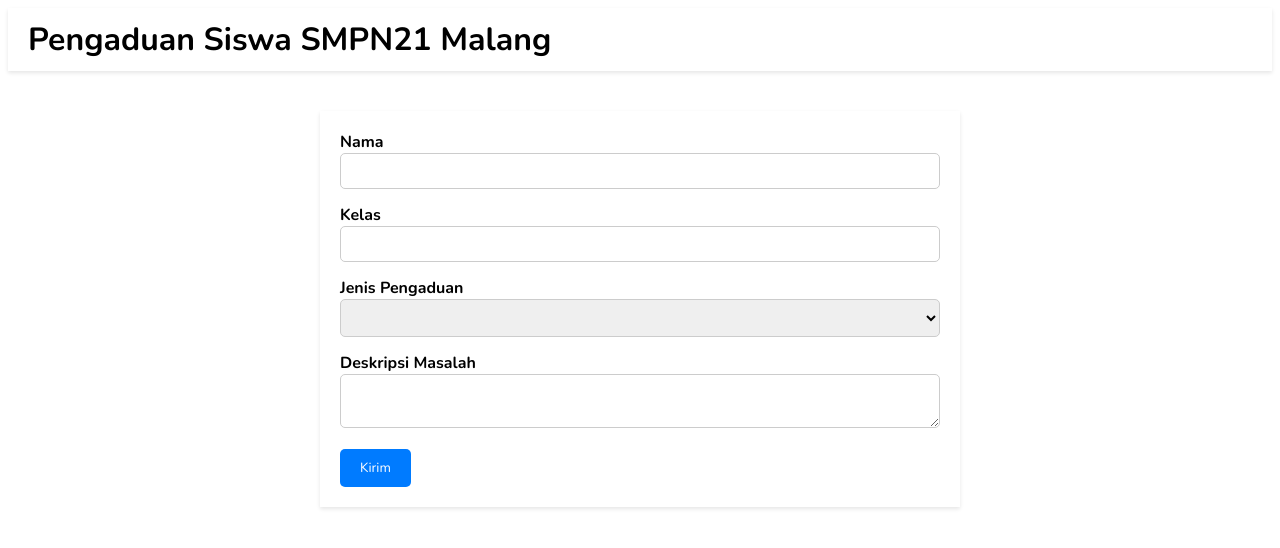
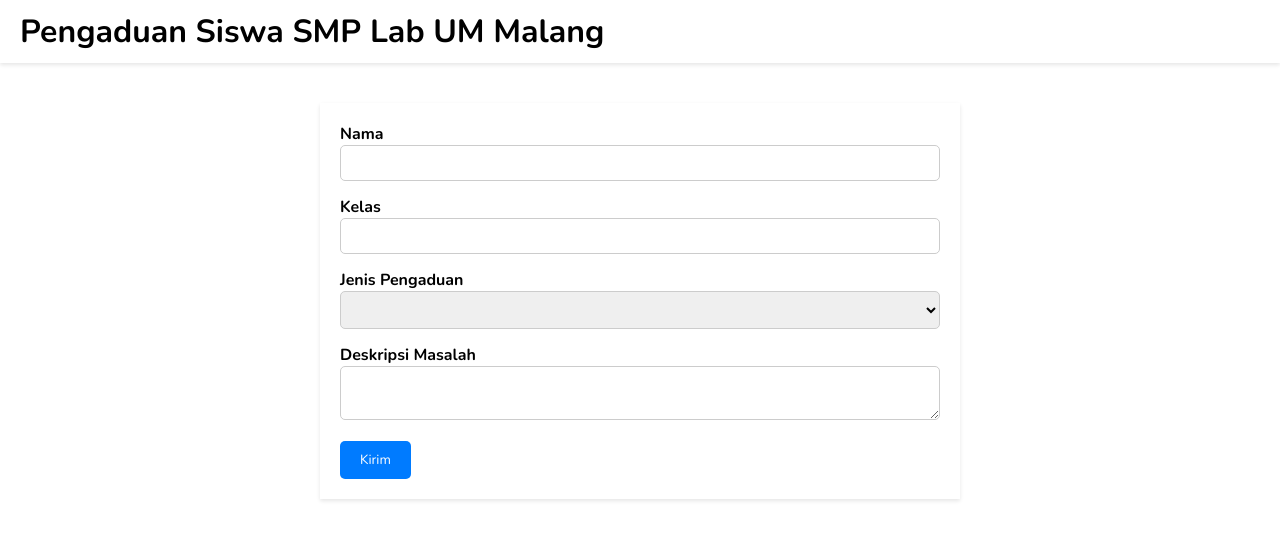
Before and after one commit to pandupg/pengaduan_siswa_21, a Vue app: page / in a window 1280 px wide. Shown: the top 548 px of the page. Built offline with nearby package versions, Linux system fonts and the light colour scheme.

Commit message:
Add button status | Otomatiis Refresh | fill in form

```diff
--- a/src/views/HomeView.vue
+++ b/src/views/HomeView.vue
@@ -1,24 +1,25 @@
 <template>
   <div>
-    <header class="navbar">
-      <h1 class="navbar-title">Pengaduan Siswa SMPN21 Malang</h1>
+    <header class="navbar" style="background-color: #FFFFFF;">
+      <h1 class="navbar-title">Pengaduan Siswa SMP Lab UM Malang</h1>
     </header>
 
     <div class="form-container">
-      <form @submit.prevent="send">
+      <form @submit.prevent="send" ref="form">
         <div style="margin-bottom: 15px;">
           <label for="Nama" style="display: block; font-weight: bold;">Nama</label>
-          <input type="text" v-model="formData.nama" class="form-input">
+          <input type="text" v-model="formData.nama" class="form-input" required>
         </div>
 
         <div style="margin-bottom: 15px;">
           <label for="kelas" style="display: block; font-weight: bold;">Kelas</label>
-          <input type="text" v-model="formData.kelas" class="form-input">
+          <input type="text" v-model="formData.kelas" class="form-input" required>
         </div>
 
         <div style="margin-bottom: 15px;">
           <label for="pilihan" style="display: block; font-weight: bold;">Jenis Pengaduan</label>
-          <select id="" v-model="formData.jenis" class="form-select">
+          <select id="" v-model="formData.jenis" class="form-select" style="font-family: 'Nunito', sans-serif" required>
+            <option value="" disabled selected>Pilih Jenis Pengaduan</option>
             <option value="sarpra">Sarana/Prasarana</option>
             <option value="guru">Guru</option>
             <option value="siswa">Siswa</option>
@@ -27,24 +28,26 @@
 
         <div style="margin-bottom: 15px;">
           <label for="deskripsi" style="display: block; font-weight: bold;">Deskripsi Masalah</label>
-          <textarea type="text" v-model="formData.deskripsi" class="form-textarea"></textarea>
+          <textarea type="text" v-model="formData.deskripsi" class="form-textarea" required></textarea>
         </div>
 
-        <button type="submit" style="background-color: #007bff; color: white; padding: 10px 20px; border: none; border-radius: 5px; cursor: pointer;">Kirim</button>
+        <button type="submit" style="background-color: #007bff; color: white; padding: 10px 20px; border: none; border-radius: 5px; cursor: pointer; font-family: 'Nunito', sans-serif;">Kirim</button>
       </form>
     </div>
   </div>
 </template>
 
 <style>
-* {
+body {
   font-family: 'Nunito', sans-serif;
+  color: #000000;
+  background-color: #FFFFFF;
+  margin: 0; /* Remove default margin */
 }
 
 .navbar {
-  background-color: #ffffff;
-  box-shadow: 0px 2px 4px rgba(0, 0, 0, 0.1);
-  padding: 10px 20px;
+  margin-left: 0; /* Remove left margin */
+  margin-right: 0; /* Remove right margin */
 }
 
 .navbar-title {
@@ -52,11 +55,12 @@
 }
 
 .form-container {
-  width: 90%;
+  width: 100vw; /* Full viewport width */
   max-width: 600px;
-  margin: 0 auto;
+  margin-left: auto; /* Align to the right */
+  margin-right: auto; /* Align to the left */
   margin-top: 40px;
-  background-color: #ffffff;
+  background-color: #FFFFFF;
   box-shadow: 0px 2px 4px rgba(0, 0, 0, 0.1);
   padding: 20px;
 }
@@ -75,6 +79,7 @@ select.form-input {
   padding: 8px;
   border-radius: 5px;
   border: 1px solid #ccc;
+  font-family: 'Nunito', sans-serif;
 }
 
 .form-textarea {
@@ -94,15 +99,22 @@ export default {
     }
   },
   methods: {
-    async send() {
+  async send() {
+    if (this.$refs.form.checkValidity()) {
       try {
+        this.formData.status = false;
+
         await addDoc(collection(db, 'pengaduan'), this.formData);
-        alert('Berhasil')
+        alert('Pengaduan berhasil');
+        this.formData = {}; // Mengosongkan formData setelah berhasil mengirim
       } catch (error) {
-        console.log(error)
+        console.log(error);
       }
+    } else {
+      alert('Silakan lengkapi semua field sebelum mengirim.');
     }
-  },
+  }
+},
 }
 
 // Include Nunito font link
--- a/src/views/guruPage.vue
+++ b/src/views/guruPage.vue
@@ -1,6 +1,6 @@
 <template>
   <header class="navbar">
-      <h1 class="navbar-title">Pengaduan Siswa SMPN21 Malang</h1>
+    <h1 class="navbar-title">Pengaduan Siswa SMP Lab UM Malang</h1>
   </header>
 
   <div class="table-container" style="margin-top: 10px;">
@@ -11,7 +11,8 @@
           <th style="width: 300px; text-align: center;">Nama</th>
           <th style="width: 75px; text-align: center;">Kelas</th>
           <th style="width: 75px; text-align: center;">Jenis</th>
-            <th>Deskripsi</th>
+          <th style="text-align: center;">Deskripsi</th>
+          <th style="width: 150px; text-align: center;">Status</th>
         </tr>
       </thead>
       <tbody>
@@ -21,6 +22,10 @@
           <td style="text-align: center;">{{ i.kelas }}</td>
           <td style="text-align: center;">{{ i.jenis }}</td>
           <td>{{ i.deskripsi }}</td>
+          <td style="text-align: center;">
+            <button v-if="!i.status" @click="toggleStatus(i)" style="background-color: red; padding: 10px 20px; border: none; border-radius: 5px; cursor: pointer; font-family: 'Nunito', sans-serif;">Selesai</button>
+            <span v-else>Selesai</span>
+          </td>
         </tr>
       </tbody>
     </table>
@@ -39,7 +44,7 @@
 }
 
   .table-container {
-    width: 90%;
+    width: 1500px;
     margin: 0 auto; /* Untuk membuatnya menjadi di tengah layar */
     overflow-x: auto; /* Mengizinkan scroll horizontal jika konten melebihi lebar tabel */
   }
@@ -63,7 +68,7 @@
 
 <script>
 import { db } from '../firebase.js'
-  import { getDocs, collection } from 'firebase/firestore'
+import { getDocs, collection, doc, updateDoc } from 'firebase/firestore'
 
 export default {
   data() {
@@ -72,19 +77,33 @@
     }
   },
   mounted() {
-      this.getData()
+    this.getData(); // Panggil getData saat komponen dimount
+    this.refreshData(); // Panggil refreshData untuk memperbarui data setiap 30 detik
   },
   methods: {
     async getData() {
       try {
         const data = await getDocs(collection(db, 'pengaduan'))
-          data.forEach((pData) => {
-            const result = pData.data()
-            this.pengaduanData.push({ ...result, id: pData.id })
-          })
+        this.pengaduanData = data.docs.map(doc => ({ id: doc.id, ...doc.data() }))
       } catch (error) {
         console.log(error)
       }
+    },
+    async toggleStatus(pengaduan) {
+      try {
+        const pengaduanRef = doc(db, 'pengaduan', pengaduan.id)
+        await updateDoc(pengaduanRef, {
+          status: true
+        })
+        this.getData(); // Refresh data after updating status
+      } catch (error) {
+        console.log(error)
+      }
+    },
+    refreshData() {
+      setInterval(async () => {
+        await this.getData(); // Panggil getData setiap 30 detik
+      }, 30000); // Refresh setiap 30 detik (30 detik * 1000 milidetik)
     }
   }
 }
```
Lines whose indentation alone changed are shown as unchanged.
